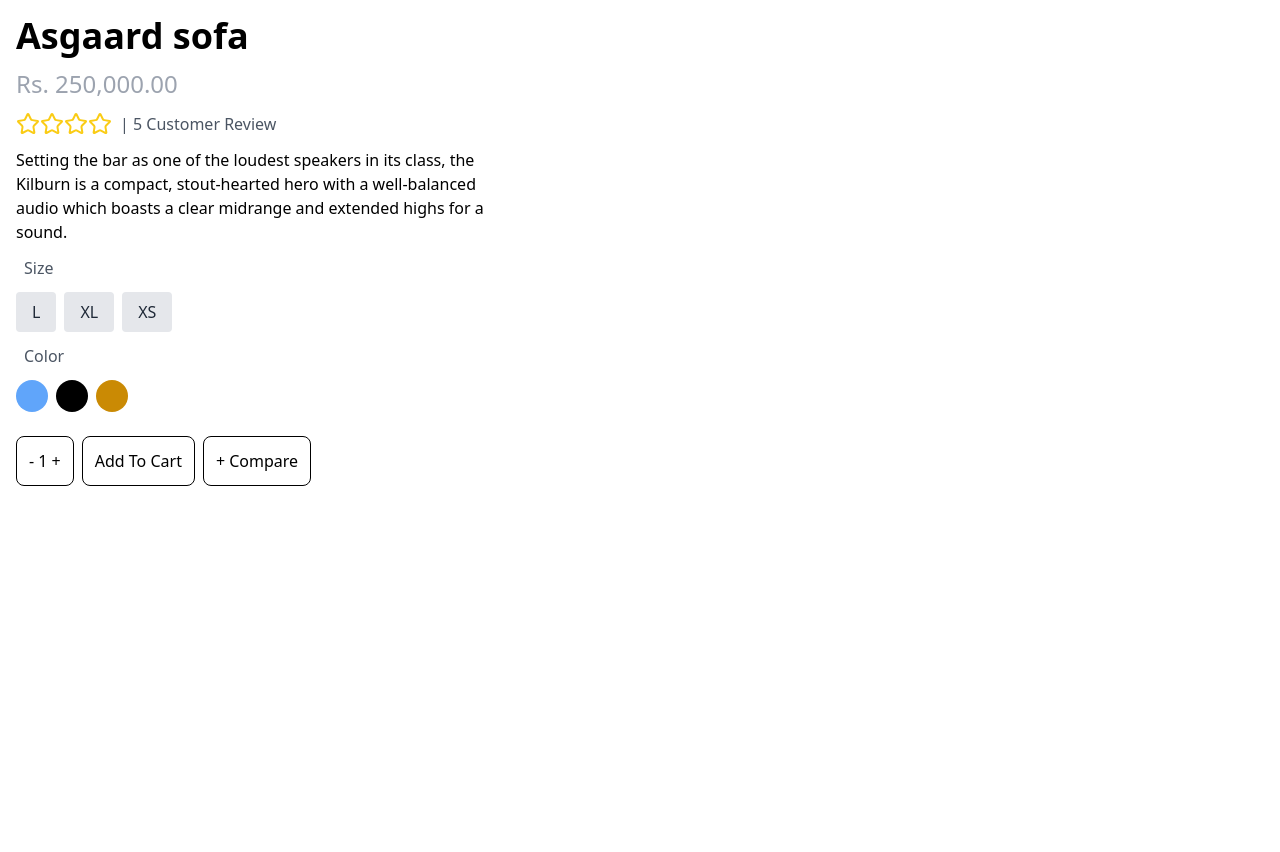
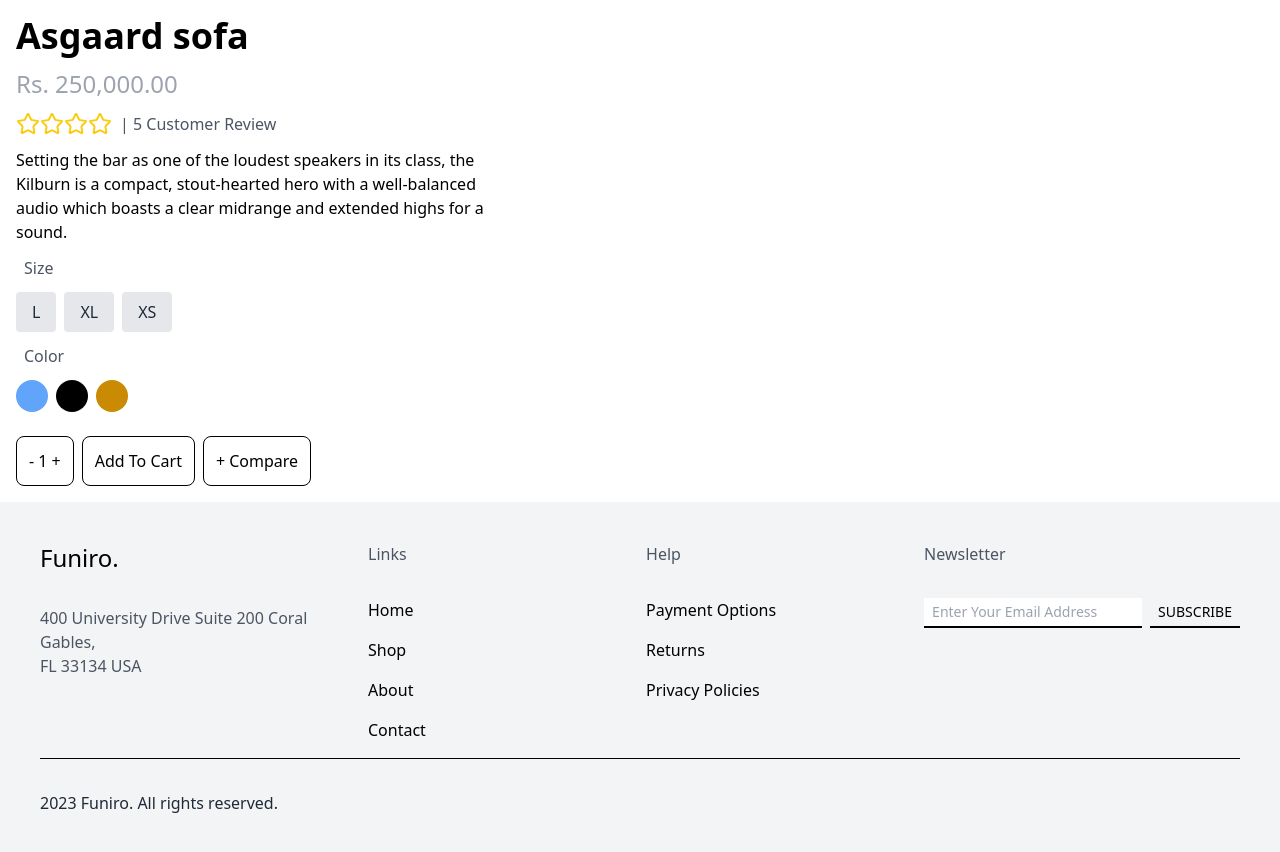
Before and after one commit to thaylaalves/guritech-paginas, a React (Vite) app: page / in a window 1280 px wide. Shown: the top 852 px of the page. Before the commit the page ends 800 px from the top, so only its background shows below. Built offline with nearby package versions, Linux system fonts and the light colour scheme.

Commit message:
subindo footer

```diff
--- a/src/App.tsx
+++ b/src/App.tsx
@@ -1,5 +1,12 @@
-import { Produto } from './components/Home'
+import React from 'react';
+import { Produto } from './components/Home';
+import { Footer } from './components/footer';
 
 export default function App() {
-  return <Produto />
+  return (
+    <>
+      <Produto />
+      <Footer />
+    </>
+  );
 }
--- /dev/null
+++ b/src/components/footer.tsx
@@ -0,0 +1,61 @@
+
+import React from 'react';
+
+export function Footer() {
+    return (
+      <footer className="bg-gray-100 box-border">
+        <div className="p-10">
+          <div className="flex gap-10 flex-wrap">
+
+            <div className="flex-1 flex flex-col">
+              <h3 className="mb-8 text-2xl">Funiro.</h3>
+              <p className="w-72 text-gray-600 text-base">
+                400 University Drive Suite 200 Coral Gables,<br /> FL 33134 USA
+              </p>
+            </div>
+
+
+            <div className="flex-1 flex flex-col">
+              <p className="mb-8 text-base text-gray-600">Links</p>
+              <div>
+                <h4 className="mb-4 text-base">Home</h4>
+                <h4 className="mb-4 text-base">Shop</h4>
+                <h4 className="mb-4 text-base">About</h4>
+                <h4 className="mb-4 text-base">Contact</h4>
+              </div>
+            </div>
+
+
+            <div className="flex-1 flex flex-col">
+              <p className="mb-8 text-base text-gray-600">Help</p>
+              <div>
+                <h4 className="mb-4 text-base">Payment Options</h4>
+                <h4 className="mb-4 text-base">Returns</h4>
+                <h4 className="mb-4 text-base">Privacy Policies</h4>
+              </div>
+            </div>
+
+            {/* Coluna 4 */}
+            <div className="flex-1 flex flex-col">
+              <p className="mb-8 text-base text-gray-600">Newsletter</p>
+              <div className="flex items-center gap-2">
+                <input
+                  type="email"
+                  placeholder="Enter Your Email Address"
+                  className="border-b-2 border-black px-2 py-1 text-sm focus:outline-none"
+                />
+                <button
+                  className="border-b-2 border-black px-2 py-1 text-sm focus:outline-none"
+                >
+                  SUBSCRIBE
+                </button>
+              </div>
+            </div>
+          </div>
+          <div className="border-t border-black text-left text-gray-800 py-8 text-base">
+            <p className="m-0">2023 Funiro. All rights reserved.</p>
+          </div>
+        </div>
+      </footer>
+    );
+  }
```
Also changed, not shown: postcss.config.cjs (renamed from postcss.config.js).
